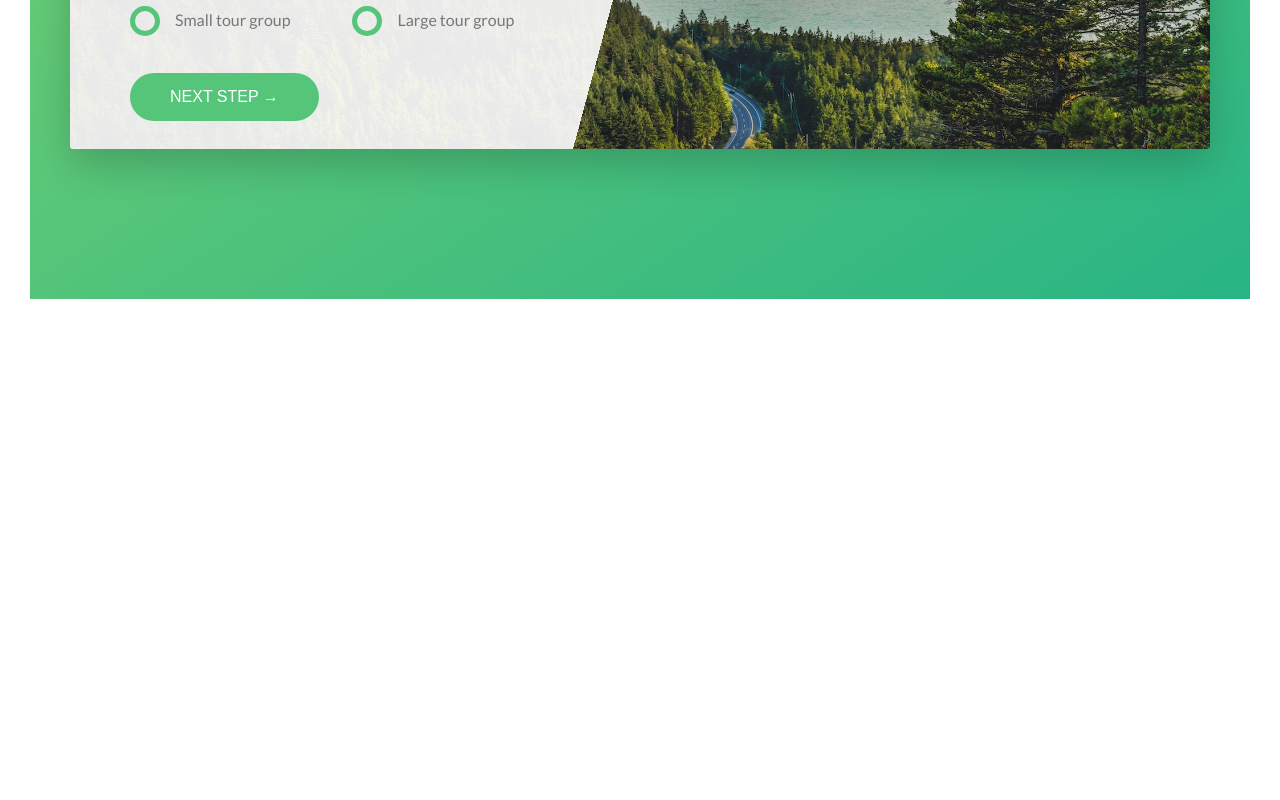
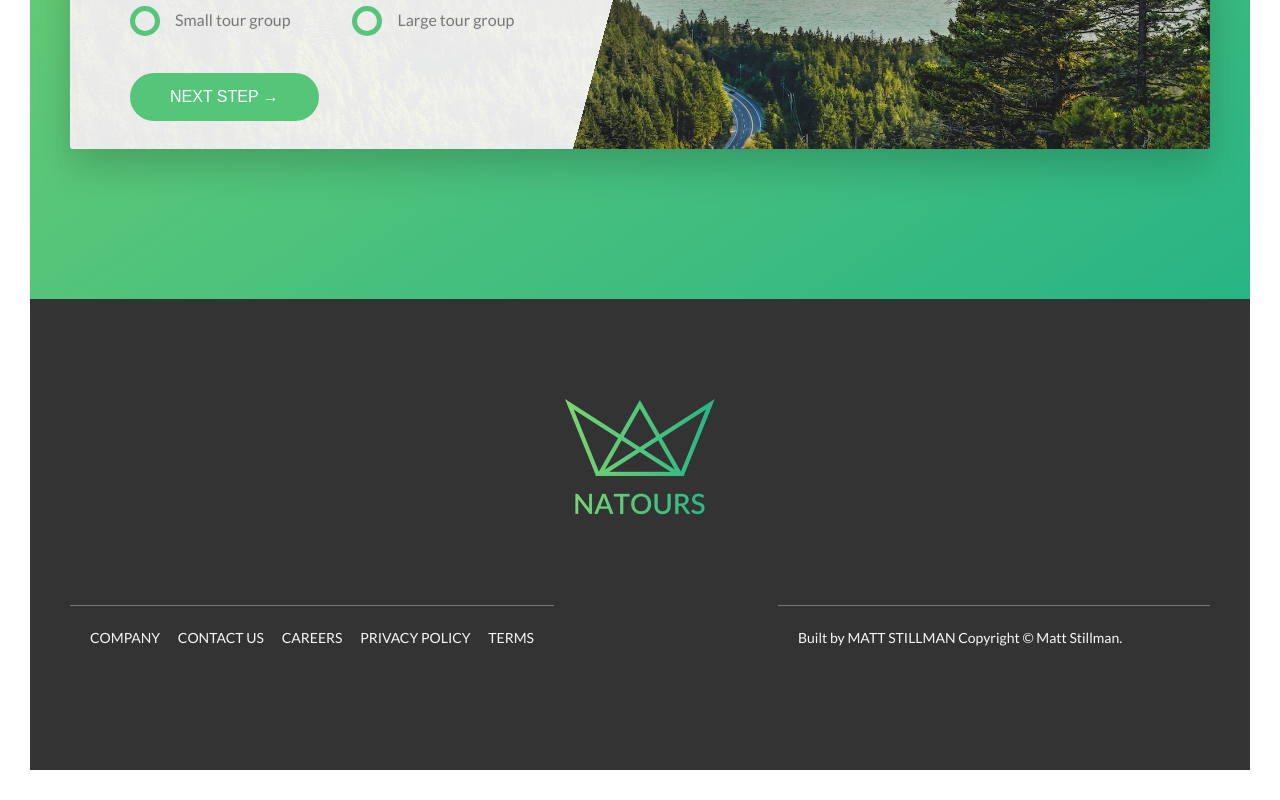
Before and after one commit to matthewgstillman/advanded-sass-css, a website: page index.html in a window 1280 px wide. Shown: the part 5102-5902 px from the top of the page. Before the commit the page ends 5431 px from the top, so only its background shows below. Drawn offline with Linux system fonts and the light colour scheme.

Commit message:
Added footer

```diff
--- a/index.html
+++ b/index.html
@@ -381,6 +381,44 @@
       </section>
     </main>
 
+    <footer class="footer">
+      <div class="footer__logo-box">
+        <img src="img/logo-green-2x.png" alt="Full logo" class="footer__logo" />
+      </div>
+      <div class="row">
+        <div class="col-1-of-2">
+          <div class="footer__navigation">
+            <ul class="footer__list">
+              <li class="footer__item">
+                <a href="" class="footer__link">Company</a>
+              </li>
+              <li class="footer__item">
+                <a href="" class="footer__link">Contact us</a>
+              </li>
+              <li class="footer__item">
+                <a href="" class="footer__link">Careers</a>
+              </li>
+              <li class="footer__item">
+                <a href="" class="footer__link">Privacy Policy</a>
+              </li>
+              <li class="footer__item">
+                <a href="" class="footer__link">Terms</a>
+              </li>
+            </ul>
+          </div>
+        </div>
+        <div class="col-1-of-2">
+          <p class="footer__copyright">
+            Built by
+            <a href="https://github.com/matthewgstillman" class="footer__link"
+              >Matt Stillman</a
+            >
+            Copyright &copy; Matt Stillman.
+          </p>
+        </div>
+      </div>
+    </footer>
+
     <!-- <section class="grid-test">
       <div class="row">
         <div class="row">
--- a/sass/abstracts/_variables.scss
+++ b/sass/abstracts/_variables.scss
@@ -15,6 +15,7 @@ $color-grey-light-2: #eeeeee;
 
 $color-grey-dark: #777777;
 $color-grey-dark-2: #999999;
+$color-grey-dark-3: #333333;
 
 $color-white: #ffffff;
 $color-black: #000000;
--- /dev/null
+++ b/sass/layout/_footer.scss
@@ -0,0 +1,60 @@
+.footer{
+    background-color: $color-grey-dark-3;
+    padding: 10rem 0;
+    font-size: 1.4rem;
+    color: $color-grey-light-1;
+
+    &__logo-box{
+        text-align: center;
+        margin-bottom: 8rem;
+    }
+
+    &__logo{
+        width: 15rem;
+        height: auto;
+    }
+
+    &__navigation{
+        border-top: 1px solid $color-grey-dark;
+        padding: 2rem;
+        display: inline-block;
+    }
+
+    &__list{
+        list-style: none;
+    }
+
+    &__item{
+        display: inline-block;
+
+        &:not(:last-child){
+            margin-right: 1.5rem;
+        }
+    }
+
+    &__link{
+        &:link,
+        &:visited{
+            color: $color-grey-light-1;
+            background-color: $color-grey-dark-3;
+            text-decoration: none;
+            text-transform: uppercase;
+            display: inline-block;
+            transition: all .2s;
+        }
+
+        &:hover,
+        &:active{
+            color: $color-primary;
+            box-shadow: 0 1rem 2rem rgba($color-black, .4);
+            transform: rotate(5deg) scale(1.3);
+        }
+    }
+
+    &__copyright{
+        border-top: 1px solid $color-grey-dark;
+        padding: 2rem;
+        width: 80%;
+        float: right;
+    }
+}
--- a/sass/main.scss
+++ b/sass/main.scss
@@ -17,5 +17,6 @@
 
 @import "pages/home";
 
+@import "layout/footer";
+@import "layout/grid";
 @import "layout/header";
-@import "layout/grid";
```
Also changed, not shown: css/style.css, sass/main.css, 1 other file.
